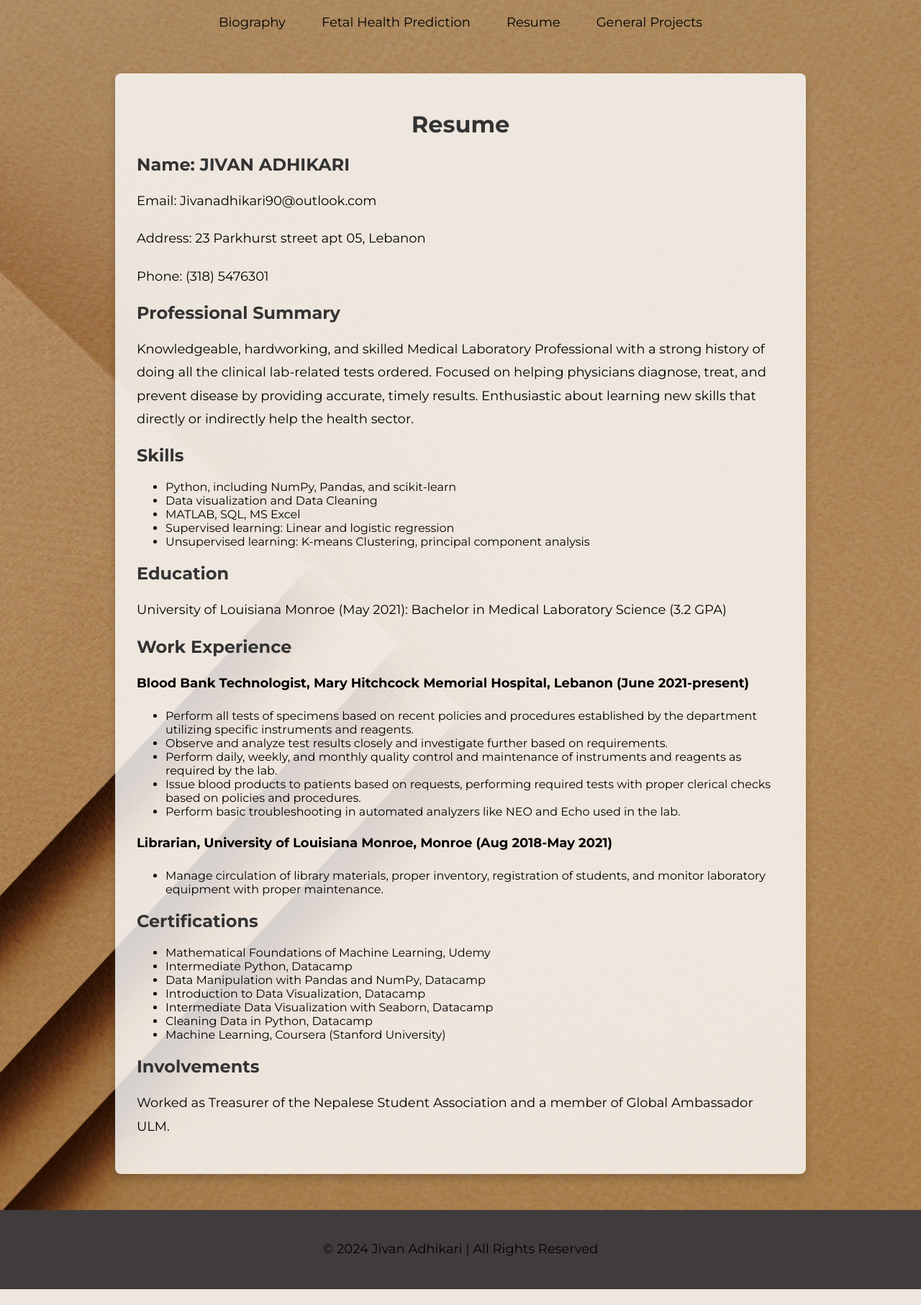
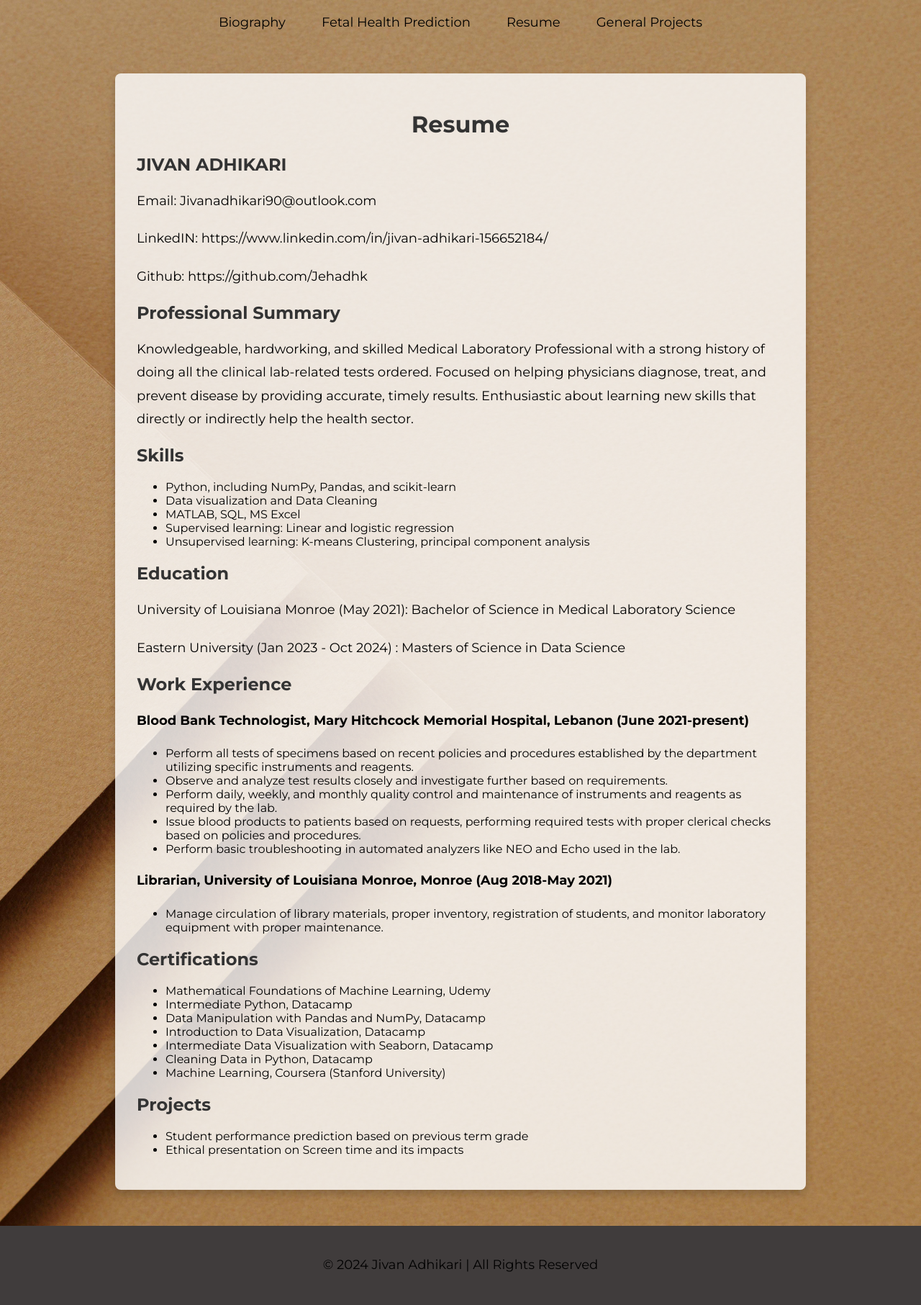
Before and after one commit to Jehadhk/Fetal-health, a Flask app: page /resume in a window 1280 px wide. Shown: the whole page at 72% size. Before the commit the page ends 1791 px from the top, so only its background shows below. Run offline with Flask 3, Linux system fonts and the light colour scheme; parts of the project's set-up code (start-up, migrations or seed data) failed here and were passed over.

Commit message:
modified each tab

```diff
--- a/app.py
+++ b/app.py
@@ -1,31 +1,66 @@
-from flask import Flask, render_template
+from flask import Flask, render_template, request
+import pickle
 
 app = Flask(__name__)
 
-# Homepage route, which is biography.html
+# Load your model
+model = pickle.load(open('model.pkl', 'rb'))
+
+# Homepage route (biography.html)
 @app.route('/')
 def home():
     return render_template('biography.html')  # Use biography.html as the homepage
 
-# Explicit Biography route
+# Biography page route
 @app.route('/biography')
 def biography():
     return render_template('biography.html')  # Biography page
 
-# Fetal Health Prediction page
+# Fetal Health Prediction page route
 @app.route('/prediction', methods=['GET', 'POST'])
 def prediction():
-    return render_template('prediction.html')  # Prediction page
+    prediction_result = None  # Default value for prediction result
 
-# Resume page
+    if request.method == 'POST':
+        # Get form data and convert to float
+        form_data = [
+            float(request.form['baseline_value']),
+            float(request.form['accelerations']),
+            float(request.form['fetal_movement']),
+            float(request.form['uterine_contractions']),
+            float(request.form['light_decelerations']),
+            float(request.form['severe_decelerations']),
+            float(request.form['prolongued_decelerations']),
+            float(request.form['abnormal_short_term_variability']),
+            float(request.form['mean_value_of_short_term_variability']),
+            float(request.form['percentage_of_time_with_abnormal_long_term_variability']),
+            float(request.form['mean_value_of_long_term_variability']),
+            float(request.form['histogram_width']),
+            float(request.form['histogram_min']),
+            float(request.form['histogram_max']),
+            float(request.form['histogram_number_of_peaks']),
+            float(request.form['histogram_number_of_zeroes']),
+            float(request.form['histogram_mode']),
+            float(request.form['histogram_mean']),
+            float(request.form['histogram_median']),
+            float(request.form['histogram_variance']),
+            float(request.form['histogram_tendency'])
+        ]
+
+        # Make prediction using the model
+        prediction_result = model.predict([form_data])[0]
+
+    return render_template('prediction.html', prediction=prediction_result)  # Pass prediction to the template
+
+# Resume page route
 @app.route('/resume')
 def resume():
     return render_template('resume.html')  # Resume page
 
-# General Projects page (if you want to add this later)
+# General Projects page route
 @app.route('/projects')
 def projects():
     return render_template('projects.html')  # General Projects page
 
 if __name__ == '__main__':
-    app.run(debug=True, port=5011)
+    app.run(debug=True, port=5012)
--- a/templates/projects.html
+++ b/templates/projects.html
@@ -53,7 +53,7 @@
 </style>
 
 <div class="projects-container">
-    <h2>GitHub Projects</h2>
+    <h2>GitHub Project</h2>
     <ul>
         <li><a href="https://github.com/Jehadhk/Student-s-Grade" target="_blank">Student Performance</a></li>
     </ul>
--- a/templates/resume.html
+++ b/templates/resume.html
@@ -36,10 +36,11 @@
 
 <div class="resume-container">
     <h1>Resume</h1>
-    <h2>Name: JIVAN ADHIKARI</h2>
+    <h2>JIVAN ADHIKARI</h2>
     <p>Email: Jivanadhikari90@outlook.com</p>
-    <p>Address: 23 Parkhurst street apt 05, Lebanon</p>
-    <p>Phone: (318) 5476301</p>
+    <p>LinkedIN: https://www.linkedin.com/in/jivan-adhikari-156652184/</p>
+    <p>Github: https://github.com/Jehadhk</p>
+
 
     <h2>Professional Summary</h2>
     <p>Knowledgeable, hardworking, and skilled Medical Laboratory Professional with a strong history of doing all the clinical lab-related tests ordered. Focused on helping physicians diagnose, treat, and prevent disease by providing accurate, timely results. Enthusiastic about learning new skills that directly or indirectly help the health sector.</p>
@@ -54,7 +55,8 @@
     </ul>
 
     <h2>Education</h2>
-    <p>University of Louisiana Monroe (May 2021): Bachelor in Medical Laboratory Science (3.2 GPA)</p>
+    <p>University of Louisiana Monroe (May 2021): Bachelor of Science in Medical Laboratory Science</p>
+    <p>Eastern University (Jan 2023 - Oct 2024) : Masters of Science in Data Science </p>
 
     <h2>Work Experience</h2>
     <p><strong>Blood Bank Technologist, Mary Hitchcock Memorial Hospital, Lebanon (June 2021-present)</strong></p>
@@ -82,7 +84,10 @@
         <li>Machine Learning, Coursera (Stanford University)</li>
     </ul>
 
-    <h2>Involvements</h2>
-    <p>Worked as Treasurer of the Nepalese Student Association and a member of Global Ambassador ULM.</p>
+    <h2>Projects</h2>
+    <ul>
+        <li>Student performance prediction based on previous term grade</li>
+        <li>Ethical presentation on Screen time and its impacts</li>
+    </ul>
 </div>
 {% endblock %}
```
Also changed, not shown: templates/Prediction.html (+28 -15 lines), templates/biography.html (+4 -3 lines).
